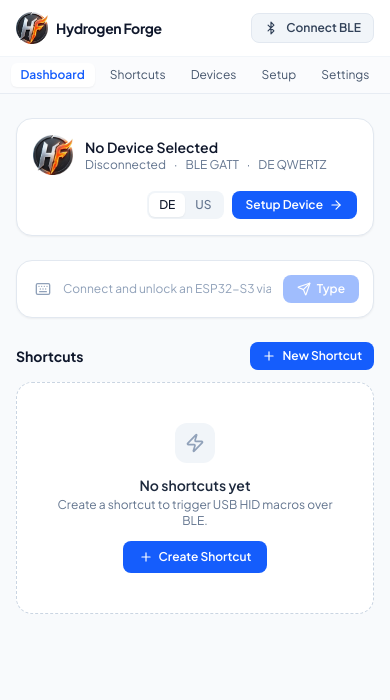
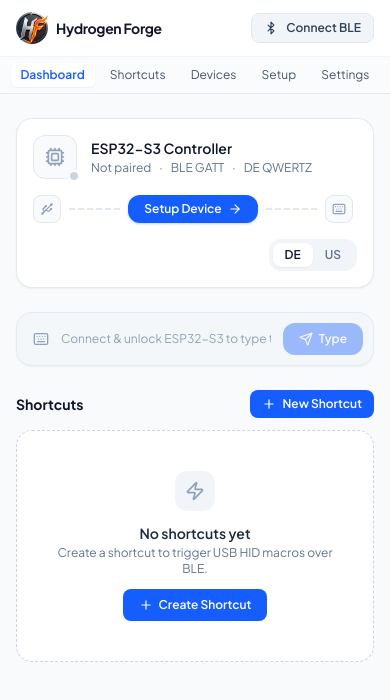
Before and after one commit to Gargantua-Voided/Hydrogen-Forge, a React (Vite) app: page / in a window 390 px wide. Shown: the top 700 px of the page. Built offline with nearby package versions, Linux system fonts and the light colour scheme.

Commit message:
feat(ui): replace branding images with Cpu icons
Refactor Dashboard and Device components to use Lucide Cpu icons instead of static logo images to improve visual consistency and responsiveness.

```diff
--- a/src/components/DashboardView.tsx
+++ b/src/components/DashboardView.tsx
@@ -1,6 +1,8 @@
 import React, { useState } from 'react';
 import {
   Plus,
+  Cpu,
+  Usb,
   Bluetooth,
   BluetoothConnected,
   Lock,
@@ -74,30 +76,59 @@ export const DashboardView: React.FC<DashboardViewProps> = ({
 
   return (
     <div className="space-y-6">
-      {/* Compact Device Strip with Visual Connection Bridge */}
-      <div className="rounded-2xl border border-slate-200 bg-white p-4 shadow-xs flex flex-col lg:flex-row lg:items-center justify-between gap-4">
-        <div className="flex items-center gap-3 min-w-0">
-          <img
-            src={`${import.meta.env.BASE_URL}logo.png`}
-            alt="Hydrogen Forge"
-            className="w-10 h-10 object-contain shrink-0"
-          />
+      {/* Hardware Controller Status Bar */}
+      <div className="rounded-2xl border border-slate-200/90 bg-white p-4 sm:p-5 shadow-xs flex flex-col lg:flex-row lg:items-center justify-between gap-4">
+        <div className="flex items-center gap-3.5 min-w-0">
+          <div
+            className={`relative w-11 h-11 rounded-xl flex items-center justify-center border shrink-0 transition-colors ${
+              connectionState === 'authenticated'
+                ? 'bg-emerald-50 border-emerald-200 text-emerald-600'
+                : connectionState === 'connected'
+                ? 'bg-amber-50 border-amber-200 text-amber-600'
+                : activeDevice
+                ? 'bg-blue-50 border-blue-200 text-blue-600'
+                : 'bg-slate-50 border-slate-200 text-slate-400'
+            }`}
+          >
+            <Cpu className="w-5 h-5" />
+            <span
+              className={`absolute -bottom-1 -right-1 w-3 h-3 rounded-full border-2 border-white ${
+                connectionState === 'authenticated'
+                  ? 'bg-emerald-500'
+                  : connectionState === 'connected'
+                  ? 'bg-amber-500'
+                  : activeDevice
+                  ? 'bg-blue-500'
+                  : 'bg-slate-300'
+              }`}
+            />
+          </div>
           <div className="min-w-0">
             <div className="flex items-center gap-2 text-sm font-semibold text-slate-900">
-              <span className="truncate">{activeDevice ? activeDevice.name : 'No Device Selected'}</span>
+              <span className="truncate">{activeDevice ? activeDevice.name : 'ESP32-S3 Controller'}</span>
               {activeDevice && (
-                <span className="text-xs font-mono font-normal text-slate-400">
+                <span className="text-[11px] font-mono font-medium px-1.5 py-0.5 rounded-md bg-slate-100 text-slate-500">
                   v{activeDevice.firmware_version}
                 </span>
               )}
             </div>
-            <div className="flex items-center gap-2 text-xs text-slate-500">
-              <span>
+            <div className="flex items-center gap-2 text-xs text-slate-500 mt-0.5">
+              <span
+                className={
+                  connectionState === 'authenticated'
+                    ? 'text-emerald-600 font-medium'
+                    : connectionState === 'connected'
+                    ? 'text-amber-600 font-medium'
+                    : ''
+                }
+              >
                 {connectionState === 'authenticated'
-                  ? 'Authenticated'
+                  ? 'Ready'
                   : connectionState === 'connected'
                   ? 'Locked'
-                  : 'Disconnected'}
+                  : activeDevice
+                  ? 'Standby'
+                  : 'Not paired'}
               </span>
               <span aria-hidden="true">·</span>
               <span>BLE GATT</span>
@@ -107,8 +138,27 @@ export const DashboardView: React.FC<DashboardViewProps> = ({
           </div>
         </div>
 
-        {/* Visual Flow: Device -> BLE Connect -> USB HID Keyboard */}
-        {activeDevice && (
+        {/* Visual Flow: Device -> BLE Connect -> USB HID Keyboard (or Setup flow when empty) */}
+        {!activeDevice ? (
+          <div className="flex items-center justify-center gap-2 flex-1 max-w-xs">
+            <div className="w-7 h-7 rounded-lg bg-slate-50 border border-slate-200 text-slate-400 flex items-center justify-center shrink-0">
+              <Usb className="w-3.5 h-3.5" />
+            </div>
+            <div className="h-0.5 flex-1 border-t-2 border-dashed border-slate-200" />
+            <button
+              type="button"
+              onClick={onOpenSetupClick}
+              className="inline-flex items-center gap-1.5 px-4 py-1.5 rounded-xl bg-blue-600 hover:bg-blue-500 text-white text-xs font-semibold transition-all shadow-sm shadow-blue-600/20 whitespace-nowrap shrink-0"
+            >
+              <span>Setup Device</span>
+              <ArrowRight className="w-3.5 h-3.5" />
+            </button>
+            <div className="h-0.5 flex-1 border-t-2 border-dashed border-slate-200" />
+            <div className="w-7 h-7 rounded-lg bg-slate-50 border border-slate-200 text-slate-400 flex items-center justify-center shrink-0">
+              <Keyboard className="w-3.5 h-3.5" />
+            </div>
+          </div>
+        ) : (
           <div className="flex items-center justify-center gap-2 flex-1 max-w-sm">
             <div
               className={`w-7 h-7 rounded-lg flex items-center justify-center border shrink-0 ${
@@ -184,11 +234,11 @@ export const DashboardView: React.FC<DashboardViewProps> = ({
         )}
 
         <div className="flex items-center gap-2 shrink-0 justify-end">
-          <div className="flex items-center p-0.5 bg-slate-100 rounded-lg text-xs">
+          <div className="flex items-center p-1 bg-slate-100 rounded-xl text-xs">
             <button
               type="button"
               onClick={() => onLayoutChange('DE_QWERTZ')}
-              className={`px-2.5 py-1 font-medium rounded-md transition-colors whitespace-nowrap ${
+              className={`px-3 py-1 font-semibold rounded-lg transition-all whitespace-nowrap ${
                 currentLayout === 'DE_QWERTZ'
                   ? 'bg-white text-slate-900 shadow-xs'
                   : 'text-slate-500 hover:text-slate-800'
@@ -199,7 +249,7 @@ export const DashboardView: React.FC<DashboardViewProps> = ({
             <button
               type="button"
               onClick={() => onLayoutChange('US')}
-              className={`px-2.5 py-1 font-medium rounded-md transition-colors whitespace-nowrap ${
+              className={`px-3 py-1 font-semibold rounded-lg transition-all whitespace-nowrap ${
                 currentLayout === 'US'
                   ? 'bg-white text-slate-900 shadow-xs'
                   : 'text-slate-500 hover:text-slate-800'
@@ -208,26 +258,23 @@ export const DashboardView: React.FC<DashboardViewProps> = ({
               US
             </button>
           </div>
-
-          {!activeDevice && (
-            <button
-              type="button"
-              onClick={onOpenSetupClick}
-              className="inline-flex items-center gap-1.5 px-3.5 py-1.5 rounded-lg bg-blue-600 hover:bg-blue-500 text-white text-xs font-semibold transition-colors whitespace-nowrap"
-            >
-              <span>Setup Device</span>
-              <ArrowRight className="w-3.5 h-3.5" />
-            </button>
-          )}
         </div>
       </div>
 
       {/* Direct HID Type Bar */}
       <form
         onSubmit={handleDirectSend}
-        className="rounded-2xl border border-slate-200 bg-white p-3.5 shadow-xs flex items-center gap-3"
+        className={`rounded-2xl border p-2.5 pl-4 shadow-xs flex items-center gap-3 transition-all ${
+          connectionState === 'authenticated'
+            ? 'border-slate-200 bg-white focus-within:border-blue-400 focus-within:ring-2 focus-within:ring-blue-500/15'
+            : 'border-slate-200/80 bg-slate-100/60'
+        }`}
       >
-        <Keyboard className="w-4 h-4 text-slate-400 shrink-0 ml-1" />
+        <Keyboard
+          className={`w-4 h-4 shrink-0 ${
+            connectionState === 'authenticated' ? 'text-blue-600' : 'text-slate-400'
+          }`}
+        />
         <input
           type="text"
           value={directText}
@@ -235,15 +282,15 @@ export const DashboardView: React.FC<DashboardViewProps> = ({
           disabled={connectionState !== 'authenticated'}
           placeholder={
             connectionState === 'authenticated'
-              ? 'Send text directly to target PC via USB HID...'
-              : 'Connect and unlock an ESP32-S3 via BLE to send text...'
+              ? 'Type text directly to target PC via USB HID...'
+              : 'Connect & unlock ESP32-S3 to type text remotely...'
           }
           className="flex-1 text-xs text-slate-900 placeholder:text-slate-400 focus:outline-none bg-transparent disabled:cursor-not-allowed"
         />
         <button
           type="submit"
           disabled={!directText.trim() || connectionState !== 'authenticated' || isSending}
-          className="inline-flex items-center gap-1.5 px-3.5 py-1.5 rounded-lg bg-blue-600 hover:bg-blue-500 text-white text-xs font-semibold transition-colors disabled:opacity-40 whitespace-nowrap"
+          className="inline-flex items-center gap-1.5 px-4 py-2 rounded-xl bg-blue-600 hover:bg-blue-500 text-white text-xs font-semibold transition-colors disabled:opacity-40 whitespace-nowrap"
         >
           <Send className="w-3.5 h-3.5" />
           <span>Type</span>
--- a/src/components/DevicesView.tsx
+++ b/src/components/DevicesView.tsx
@@ -1,6 +1,7 @@
 import React, { useState } from 'react';
 import {
   Plus,
+  Cpu,
   Bluetooth,
   BluetoothOff,
   Trash2,
@@ -112,11 +113,15 @@ export const DevicesView: React.FC<DevicesViewProps> = ({
                 <div>
                   <div className="flex items-start justify-between">
                     <div className="flex items-center gap-3">
-                      <img
-                        src={`${import.meta.env.BASE_URL}logo.png`}
-                        alt="Hydrogen Forge"
-                        className="w-9 h-9 object-contain shrink-0"
-                      />
+                      <div
+                        className={`relative w-10 h-10 rounded-xl border flex items-center justify-center shrink-0 ${
+                          isActive && connectionState === 'authenticated'
+                            ? 'bg-emerald-50 border-emerald-200 text-emerald-600'
+                            : 'bg-blue-50 border-blue-200 text-blue-600'
+                        }`}
+                      >
+                        <Cpu className="w-5 h-5" />
+                      </div>
                       <div>
                         <h4 className="text-sm font-semibold text-slate-900">{device.name}</h4>
                         <div className="flex items-center gap-1.5 text-xs text-slate-500 mt-0.5">
```
Also changed, not shown: public/assets/aistudio/image_1dcc2a94.png (added).
